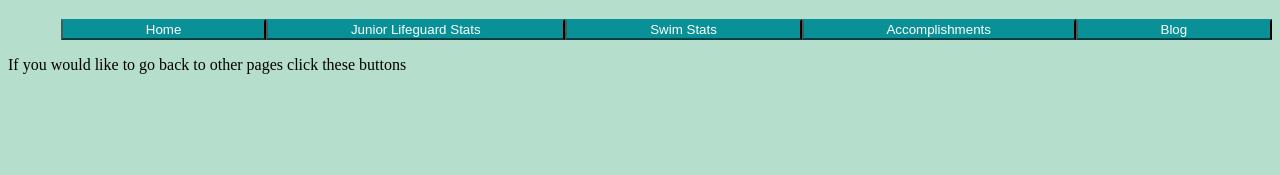
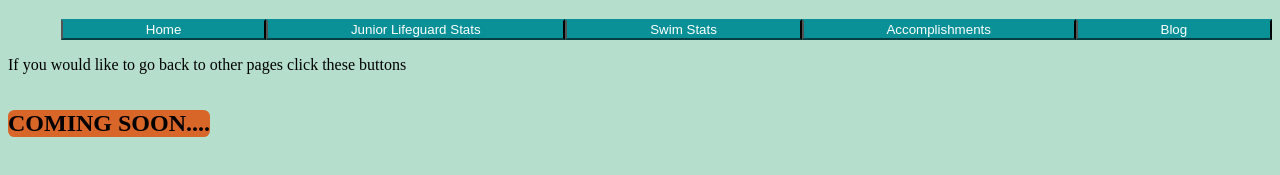
Before and after one commit to mitmuni67/mitmuni.github.io, a plain HTML site: page page4.html in a window 1280 px wide. Shown: the part 189-364 px from the top of the page. Drawn offline with Linux system fonts and the light colour scheme.

Commit message:
page4.html

```diff
--- a/page4.html
+++ b/page4.html
@@ -10,8 +10,14 @@
       <button><a href="index.html">Home</a></button>
     </ul>
       <p><bold>If you would like to go back to other pages click these buttons</bold></p>
+      <h2>COMING SOON....</h2>
       </body>
   <style>
+      h2{
+        background-color:#d96629;
+        border-radius: 0.5vw;
+        display:inline-block;
+    }
     h1{
       font-size: 18;
       text-align: center;
```
